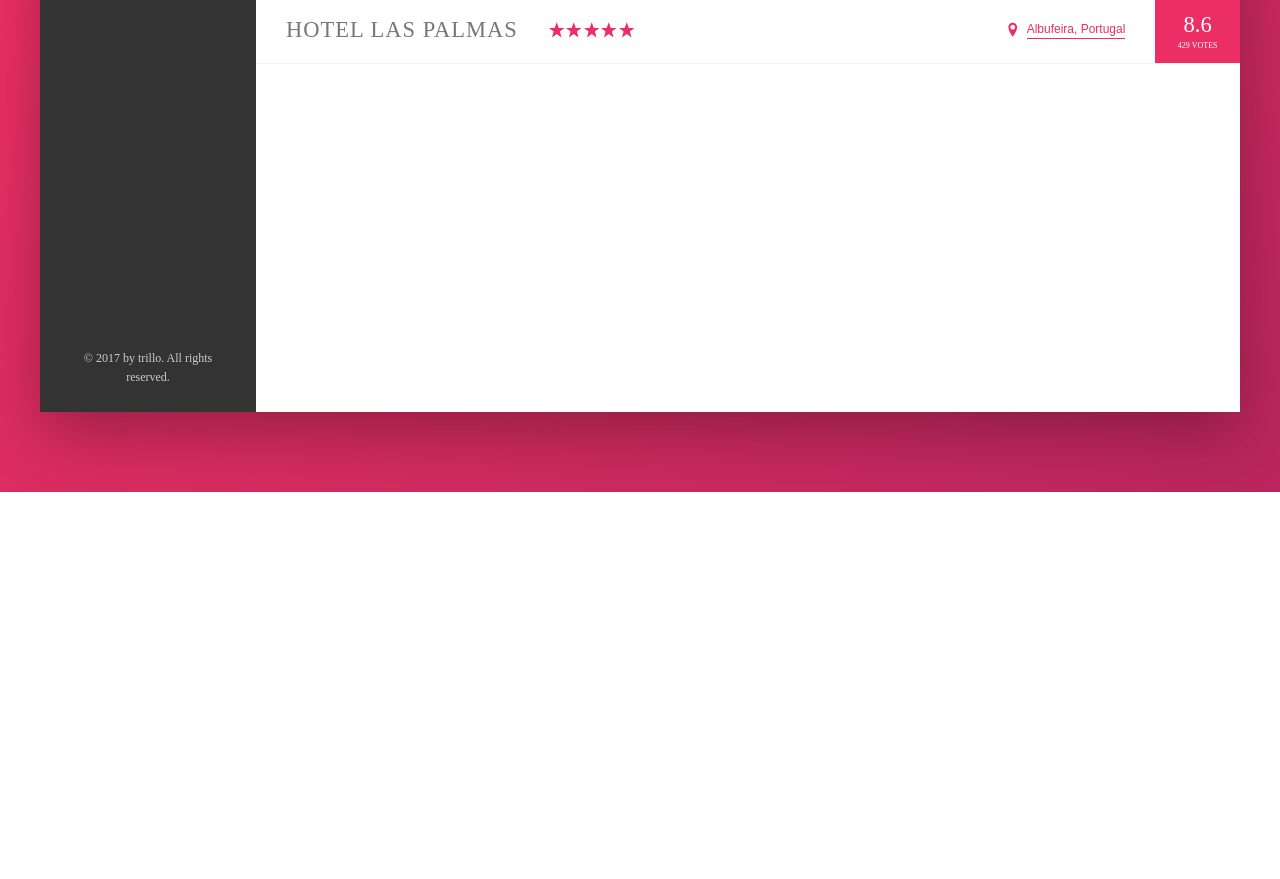
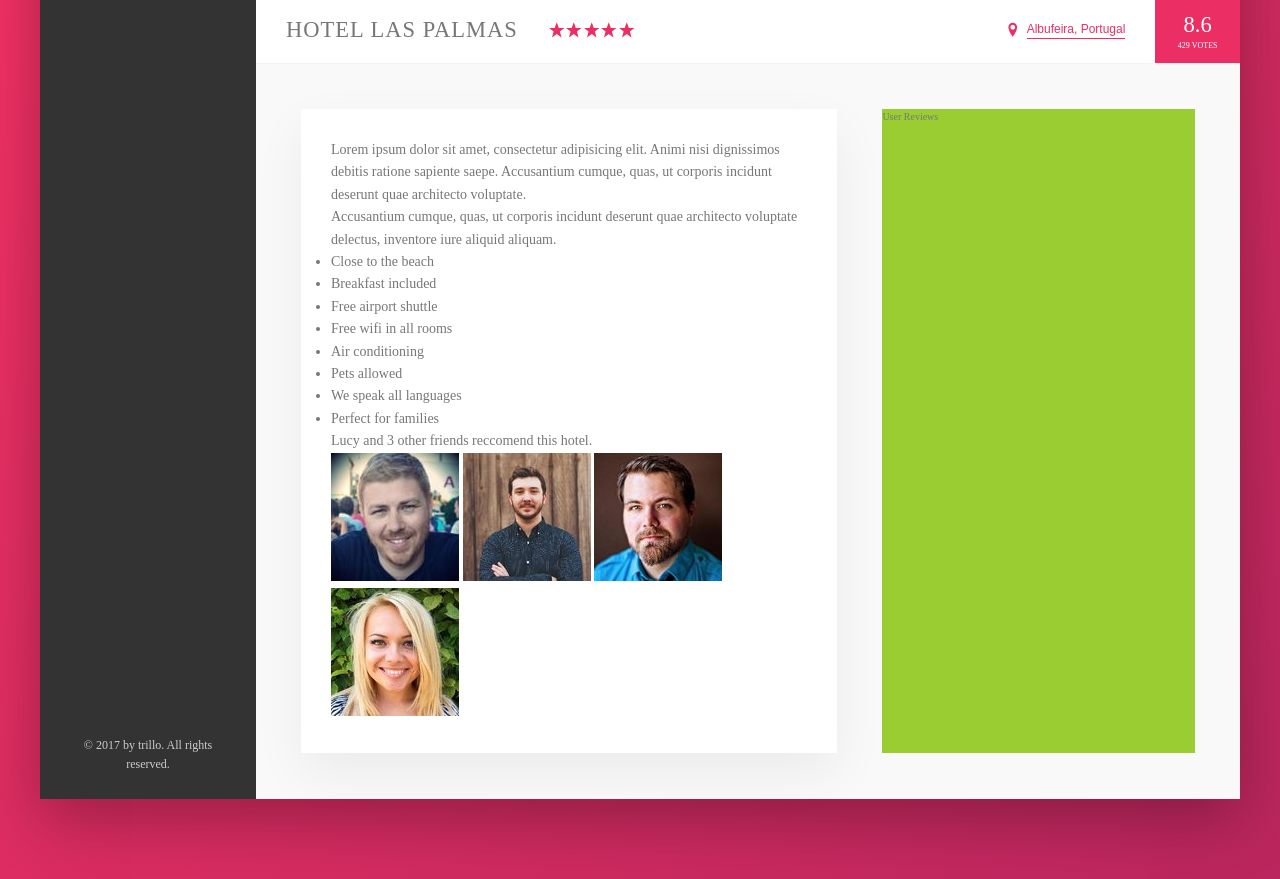
Before and after one commit to damo989/Trillo, a website: page index.html in a window 1280 px wide. Shown: the part 538-1417 px from the top of the page. Before the commit the page ends 1030 px from the top, so only its background shows below. Drawn offline with Linux system fonts and the light colour scheme.

Commit message:
started detail section

```diff
--- a/index.html
+++ b/index.html
@@ -135,6 +135,42 @@
                         </div>
                     </div>
 
+                    <div class="detail">
+                        <div class="description">
+                            <p class="paragraph">
+                                Lorem ipsum dolor sit amet, consectetur adipisicing elit. Animi nisi dignissimos debitis ratione sapiente saepe. Accusantium cumque, quas, ut corporis incidunt deserunt quae architecto voluptate.
+                            </p>
+                            <p class="paragraph">
+                                Accusantium cumque, quas, ut corporis incidunt deserunt quae architecto voluptate delectus, inventore iure aliquid aliquam.
+                            </p>
+                            <ul class="list">
+                                <li class="list__item">Close to the beach</li>
+                                <li class="list__item">Breakfast included</li>
+                                <li class="list__item">Free airport shuttle</li>
+                                <li class="list__item">Free wifi in all rooms</li>
+                                <li class="list__item">Air conditioning</li>
+                                <li class="list__item">Pets allowed</li>
+                                <li class="list__item">We speak all languages</li>
+                                <li class="list__item">Perfect for families</li>
+                            </ul>
+
+                            <div class="reccomend">
+                                <p class="reccomend__count">
+                                    Lucy and 3 other friends reccomend this hotel.
+                                </p>
+                                <div class="reccomend__friends">
+                                    <img src="img/user-3.jpg" alt="Friend 1" class="reccomend__photo">
+                                    <img src="img/user-4.jpg" alt="Friend 2" class="reccomend__photo">
+                                    <img src="img/user-5.jpg" alt="Friend 3" class="reccomend__photo">
+                                    <img src="img/user-6.jpg" alt="Friend 4" class="reccomend__photo">
+                                </div>
+                            </div>
+                        </div>
+
+                        <div class="user-reviews">
+                            User Reviews
+                        </div>
+                    </div>
 
                 </main>
             </div>
--- a/sass/_base.scss
+++ b/sass/_base.scss
@@ -32,6 +32,9 @@ Grey dark 3: #999
     --color-Grey-dark-3: #999;
 
     --shadow-dark: 0 2rem 6rem rgba(0, 0, 0, .3);
+    --shadow-light: 0 2rem 5rem rgba(0,0,0,.06);
+
+    --line: 1px solid var(--color-Grey-light-2);
 }
 
 
--- a/sass/_components.scss
+++ b/sass/_components.scss
@@ -216,7 +216,7 @@ display: flex;
 .overview {
     display: flex;
     align-items: center;
-    border-bottom: 1px solid var(--color-Grey-light-2);
+    border-bottom: var(--line);
 
 
     &__heading{
--- a/sass/_layout.scss
+++ b/sass/_layout.scss
@@ -10,7 +10,7 @@ min-height: 50rem;
     font-size: 1.4rem;
     height: 7rem;
     background-color: #fff;
-    border-bottom: 1px solid var(--color-Grey-light-2);
+    border-bottom: var(--line);
 
     display: flex;
     justify-content: space-between;
@@ -33,6 +33,25 @@ min-height: 50rem;
 .hotel-view {
     background-color: #fff;
     flex: 1;
-    //test
-    height: 80rem;
 }
+
+.detail{
+    display: flex;
+    padding: 4.5rem;
+    background-color: var(--color-Grey-light-1);
+    border-bottom: var(--line);
+}
+
+.description{
+    font-size: 1.4rem;
+    background-color: #fff;
+    box-shadow: var(--shadow-light);
+    padding: 3rem;
+    flex: 0 0 60%;
+    margin-right: 4.5rem;
+}
+
+.user-reviews{
+    background-color: yellowgreen;
+    flex: 1;
+}
```
Also changed, not shown: css/style.css, sass/main.scss (line endings or trailing spaces).
